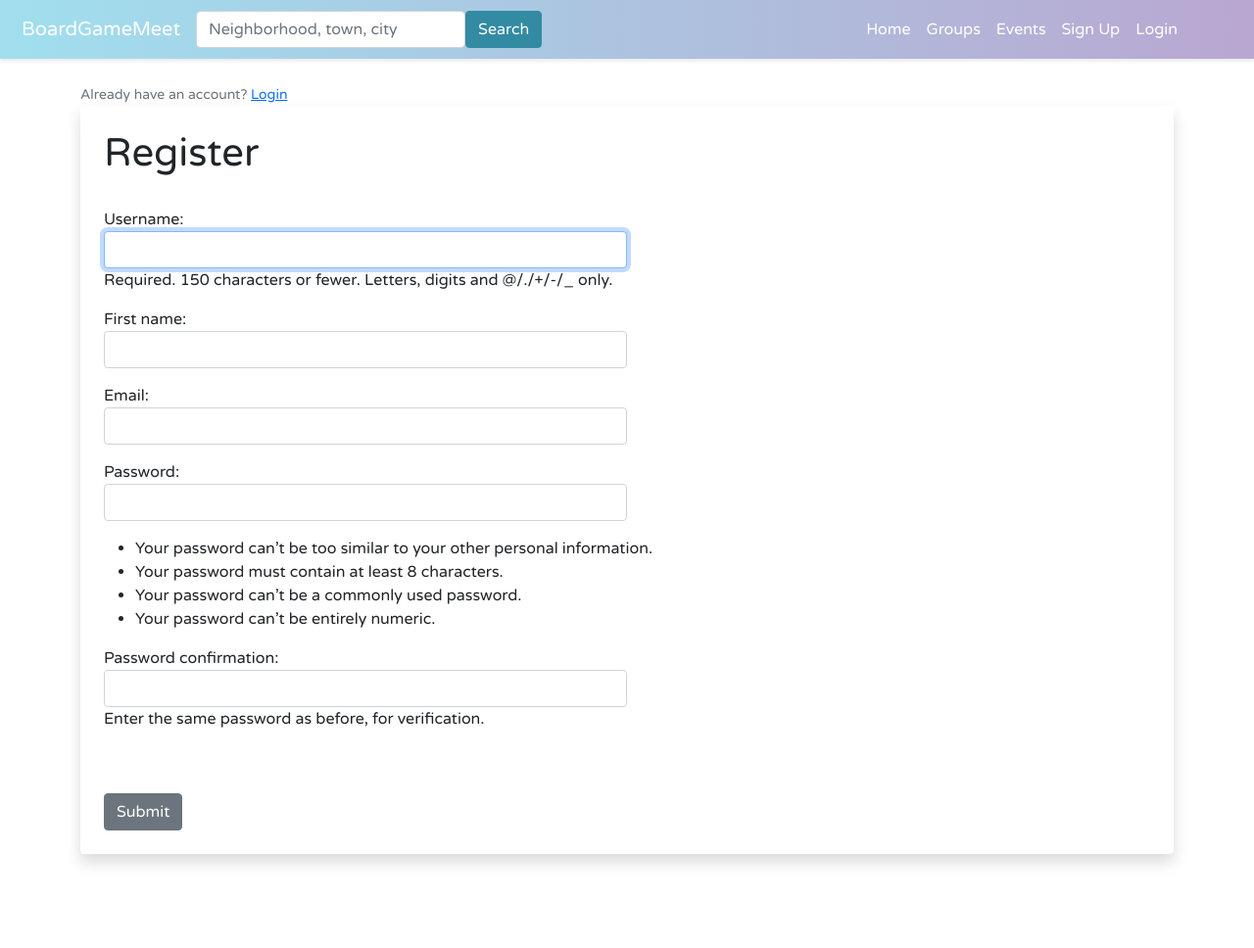
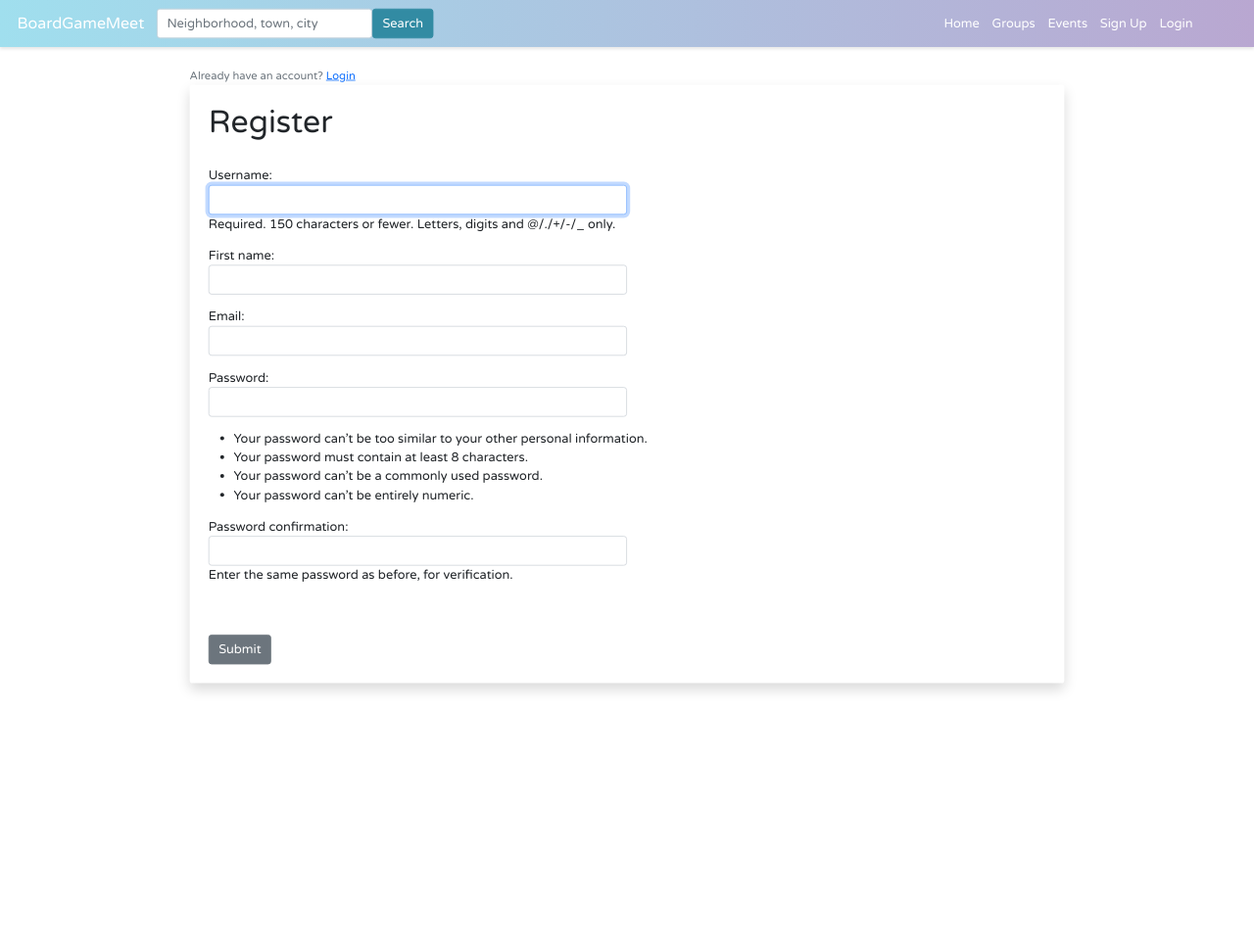
Before and after one commit to DLC928/BoardGameWebsite, a Django app: page /account/register/ in a window 1280 px wide. Shown: the whole page at 98% size. Run offline with Django 5.2, Linux system fonts and the light colour scheme; some libraries are stand-ins or nearby versions.

Commit message:
base change to fix safari styling issues

```diff
--- a/mywebsite/boardgame/templates/boardgame/base.html
+++ b/mywebsite/boardgame/templates/boardgame/base.html
@@ -4,12 +4,19 @@
 <head>
   <meta charset="utf-8">
   <meta name="viewport" content="width=device-width, initial-scale=1">
+  <link rel="stylesheet" href="{% static 'boardgame/style.css' %}">
+  <!--Keep styling consistent across different browsers -->
+  <link rel="stylesheet" href="https://cdnjs.cloudflare.com/ajax/libs/normalize/8.0.1/normalize.min.css">
   <link href="https://fonts.googleapis.com/css2?family=Varela+Round&display=swap" rel="stylesheet">
-  <link rel="stylesheet" href="{% static 'boardgame/style.css' %}">
   <link href="https://cdn.jsdelivr.net/npm/bootstrap@5.0.2/dist/css/bootstrap.min.css" rel="stylesheet" crossorigin="anonymous">
   <style>
-    body {
+      body {
       font-family: 'Varela Round', sans-serif;
+      /* Apply a zoom-out effect */
+      transform: scale(0.8); /* Adjust this value to zoom out more or less */
+      transform-origin: top left; /* Ensures scaling starts from the top left corner */
+      width: 125%; /* Compensate for scaling by adjusting width */
+      height: 125%; /* Compensate for scaling by adjusting height */
     }
     .navbar-nav li {
       list-style: none !important;
```
Also changed, not shown: mywebsite/db.sqlite3.
